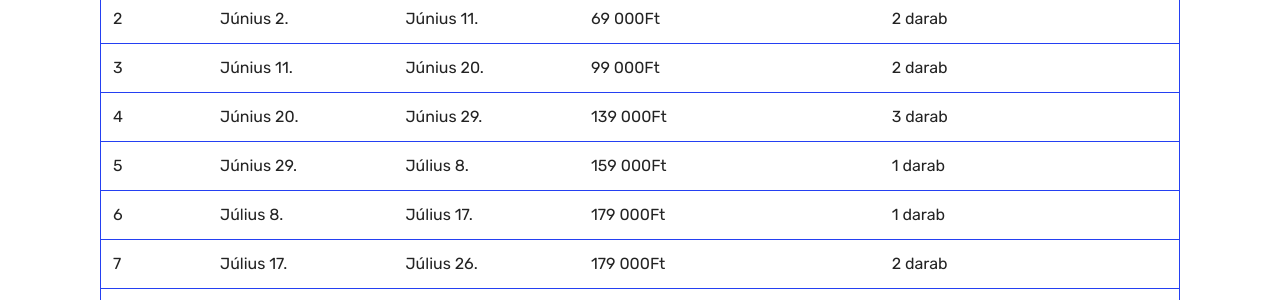
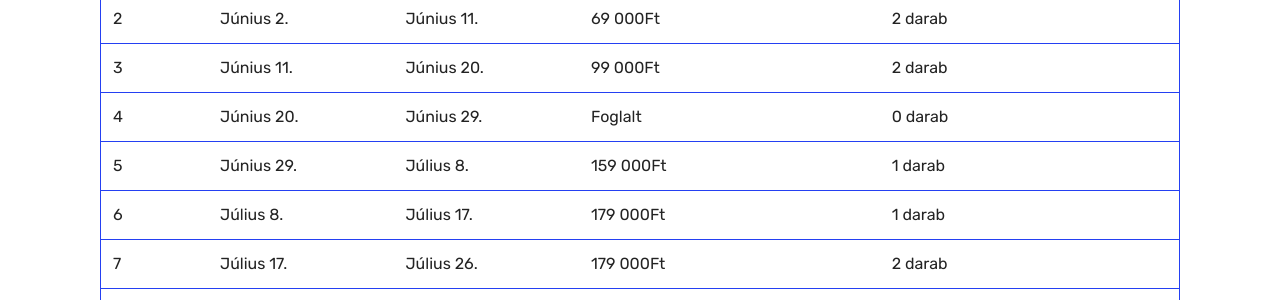
Before and after one commit to marklaszlo9/korinos_new, a Jekyll site: the page built from arak.html, in a window 1280 px wide and 900 px high. Shown: the part 276-576 px from the top of the window. Built offline with Jekyll 4.4.1, drawn with Linux system fonts in a browser that asks for light colours.

Commit message:
Update arak.html

```diff
--- a/arak.html
+++ b/arak.html
@@ -60,7 +60,7 @@
               <td class="body-item mbr-fonts-style display-7">1</td><td class="body-item mbr-fonts-style display-7">Május 24.</td><td class="body-item mbr-fonts-style display-7">Június 2.</td><td class="body-item mbr-fonts-style display-7">49 000Ft</td><td class="body-item mbr-fonts-style display-7">2 darab</td></tr><tr>
               <td class="body-item mbr-fonts-style display-7">2</td><td class="body-item mbr-fonts-style display-7">Június 2.</td><td class="body-item mbr-fonts-style display-7">Június 11.</td><td class="body-item mbr-fonts-style display-7">69 000Ft</td><td class="body-item mbr-fonts-style display-7">2 darab</td></tr><tr>
               <td class="body-item mbr-fonts-style display-7">3</td><td class="body-item mbr-fonts-style display-7">Június 11.</td><td class="body-item mbr-fonts-style display-7">Június 20.</td><td class="body-item mbr-fonts-style display-7">99 000Ft</td><td class="body-item mbr-fonts-style display-7">2 darab</td></tr><tr>
-              <td class="body-item mbr-fonts-style display-7">4</td><td class="body-item mbr-fonts-style display-7">Június 20.</td><td class="body-item mbr-fonts-style display-7">Június 29.</td><td class="body-item mbr-fonts-style display-7">139 000Ft</td><td class="body-item mbr-fonts-style display-7">3 darab</td></tr><tr>
+              <td class="body-item mbr-fonts-style display-7">4</td><td class="body-item mbr-fonts-style display-7">Június 20.</td><td class="body-item mbr-fonts-style display-7">Június 29.</td><td class="body-item mbr-fonts-style display-7">Foglalt</td><td class="body-item mbr-fonts-style display-7">0 darab</td></tr><tr>
               <td class="body-item mbr-fonts-style display-7">5</td><td class="body-item mbr-fonts-style display-7">Június 29.</td><td class="body-item mbr-fonts-style display-7">Július 8.</td><td class="body-item mbr-fonts-style display-7">159 000Ft</td><td class="body-item mbr-fonts-style display-7">1 darab</td></tr><tr>
               <td class="body-item mbr-fonts-style display-7">6</td><td class="body-item mbr-fonts-style display-7">Július 8.</td><td class="body-item mbr-fonts-style display-7">Július 17.</td><td class="body-item mbr-fonts-style display-7">179 000Ft</td><td class="body-item mbr-fonts-style display-7">1 darab</td></tr><tr>
               <td class="body-item mbr-fonts-style display-7">7</td><td class="body-item mbr-fonts-style display-7">Július 17.</td><td class="body-item mbr-fonts-style display-7">Július 26.</td><td class="body-item mbr-fonts-style display-7">179 000Ft</td><td class="body-item mbr-fonts-style display-7">2 darab</td></tr><tr>
```
